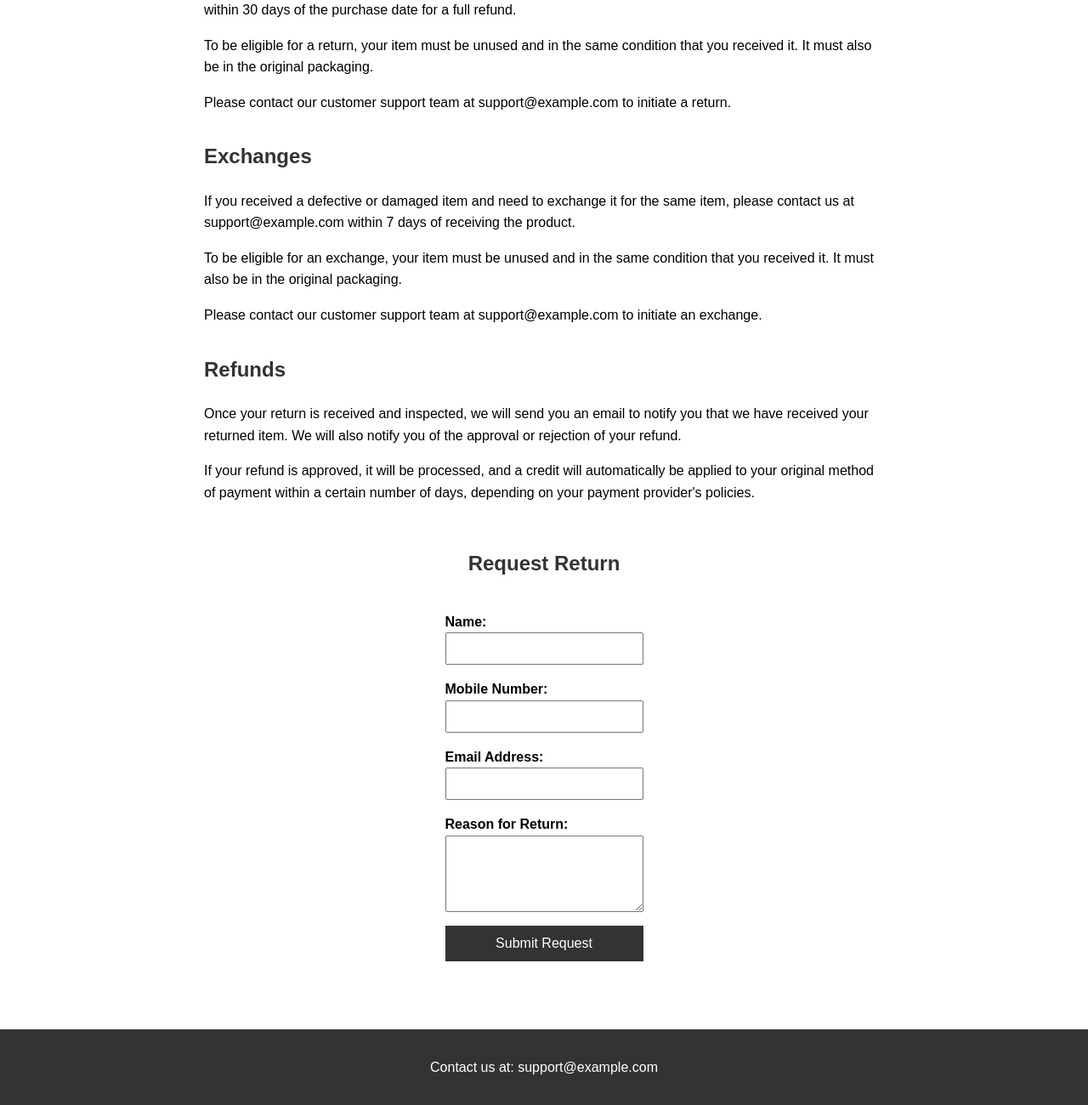
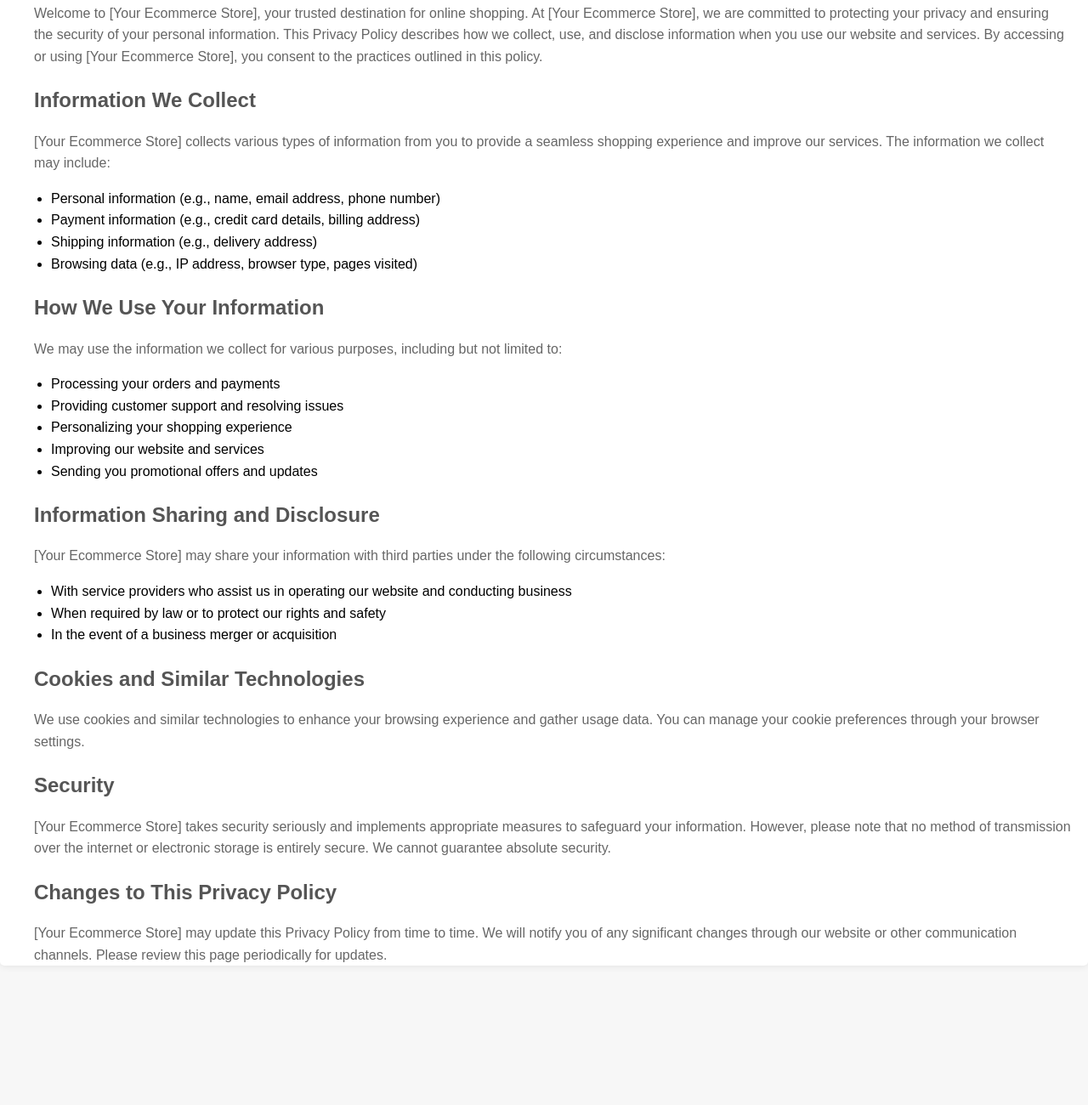
Before and after one commit to saurabh99t/doansh_exchange_page_25july, a plain HTML site: page index.html in a window 1280 px wide. Shown: the part 220-1520 px from the top of the page at 85% size. After the commit the page ends 1372 px from the top, so only its background shows below. Drawn offline with Linux system fonts and the light colour scheme.

Commit message:
Add files via upload

```diff
--- a/index.html
+++ b/index.html
@@ -1,97 +1,89 @@
-
-
-
-
-
-
-
-
-
-
-
 <!DOCTYPE html>
 <html lang="en">
 <head>
     <meta charset="UTF-8">
     <meta name="viewport" content="width=device-width, initial-scale=1.0">
-    <title>Return and Exchange Policy</title>
+    <title>Privacy Policy - Your Ecommerce Store</title>
     <link rel="stylesheet" href="style.css">
 </head>
 <body>
-    <header>
-        <h1>Return and Exchange Policy</h1>
-    </header>
-    <main>
-        <!-- ... Previous sections ... -->
 
 
 
 
+    <div class="container">
+        <header>
+            <h1>Privacy Policy</h1>
+            <p>Last updated: July 25, 2023</p>
+        </header>
+
+
+        <div class="wrap-container">
+
         <section>
-            <h2>Returns</h2>
+            <h2>Introduction</h2>
             <p>
-                We want you to be completely satisfied with your purchase. If you are not happy with your item, you may return it within 30 days of the purchase date for a full refund.
-            </p>
-            <p>
-                To be eligible for a return, your item must be unused and in the same condition that you received it. It must also be in the original packaging.
-            </p>
-            <p>
-                Please contact our customer support team at support@example.com to initiate a return.
+                Welcome to [Your Ecommerce Store], your trusted destination for online shopping. At [Your Ecommerce Store], we are committed to protecting your privacy and ensuring the security of your personal information. This Privacy Policy describes how we collect, use, and disclose information when you use our website and services. By accessing or using [Your Ecommerce Store], you consent to the practices outlined in this policy.
             </p>
         </section>
         <section>
-            <h2>Exchanges</h2>
+            <h2>Information We Collect</h2>
             <p>
-                If you received a defective or damaged item and need to exchange it for the same item, please contact us at support@example.com within 7 days of receiving the product.
+                [Your Ecommerce Store] collects various types of information from you to provide a seamless shopping experience and improve our services. The information we collect may include:
             </p>
+            <ul>
+                <li>Personal information (e.g., name, email address, phone number)</li>
+                <li>Payment information (e.g., credit card details, billing address)</li>
+                <li>Shipping information (e.g., delivery address)</li>
+                <li>Browsing data (e.g., IP address, browser type, pages visited)</li>
+            </ul>
+        </section>
+        <section>
+            <h2>How We Use Your Information</h2>
             <p>
-                To be eligible for an exchange, your item must be unused and in the same condition that you received it. It must also be in the original packaging.
+                We may use the information we collect for various purposes, including but not limited to:
             </p>
+            <ul>
+                <li>Processing your orders and payments</li>
+                <li>Providing customer support and resolving issues</li>
+                <li>Personalizing your shopping experience</li>
+                <li>Improving our website and services</li>
+                <li>Sending you promotional offers and updates</li>
+            </ul>
+        </section>
+        <section>
+            <h2>Information Sharing and Disclosure</h2>
             <p>
-                Please contact our customer support team at support@example.com to initiate an exchange.
+                [Your Ecommerce Store] may share your information with third parties under the following circumstances:
+            </p>
+            <ul>
+                <li>With service providers who assist us in operating our website and conducting business</li>
+                <li>When required by law or to protect our rights and safety</li>
+                <li>In the event of a business merger or acquisition</li>
+            </ul>
+        </section>
+        <section>
+            <h2>Cookies and Similar Technologies</h2>
+            <p>
+                We use cookies and similar technologies to enhance your browsing experience and gather usage data. You can manage your cookie preferences through your browser settings.
             </p>
         </section>
         <section>
-            <h2>Refunds</h2>
+            <h2>Security</h2>
             <p>
-                Once your return is received and inspected, we will send you an email to notify you that we have received your returned item. We will also notify you of the approval or rejection of your refund.
+                [Your Ecommerce Store] takes security seriously and implements appropriate measures to safeguard your information. However, please note that no method of transmission over the internet or electronic storage is entirely secure. We cannot guarantee absolute security.
             </p>
+        </section>
+        <section>
+            <h2>Changes to This Privacy Policy</h2>
             <p>
-                If your refund is approved, it will be processed, and a credit will automatically be applied to your original method of payment within a certain number of days, depending on your payment provider's policies.
+                [Your Ecommerce Store] may update this Privacy Policy from time to time. We will notify you of any significant changes through our website or other communication channels. Please review this page periodically for updates.
             </p>
         </section>
 
-        <!-- Form for return request -->
 
+    </div>
 
-        <!-- Form for return request -->
-        <section class="return-form-section">
-            <h2>Request Return</h2>
-            <form action="/submit_return_request" method="post">
-                <div>
-                    <label for="name">Name:</label>
-                    <input type="text" id="name" name="name" required>
-                </div>
-                <div>
-                    <label for="mobile">Mobile Number:</label>
-                    <input type="tel" id="mobile" name="mobile" required>
-                </div>
-                <div>
-                    <label for="email">Email Address:</label>
-                    <input type="email" id="email" name="email" required>
-                </div>
-                <div>
-                    <label for="reason">Reason for Return:</label>
-                    <textarea id="reason" name="reason" rows="4" required></textarea>
-                </div>
-                <div>
-                    <button type="submit">Submit Request</button>
-                </div>
-            </form>
-        </section>
-    </main>
-    <footer>
-        <p>Contact us at: support@example.com</p>
-    </footer>
+    </div>
 </body>
 </html>
--- a/style.css
+++ b/style.css
@@ -3,126 +3,66 @@ body {
     line-height: 1.6;
     margin: 0;
     padding: 0;
+    background-color: #f7f7f7;
+}
+
+.container {
+    /* max-width: 800px; */
+    margin: 0 auto;
+
+    background-color: #fff;
+    box-shadow: 0 0 10px rgba(0, 0, 0, 0.1);
+    border-radius: 5px;
 }
 
 header {
-    background-color: #333;
-    color: #fff;
     text-align: center;
-    padding: 1rem;
+    margin-bottom: 30px;
 }
 
-header h1 {
-    margin: 0;
-}
-
-main {
-    max-width: 800px;
-    margin: 0 auto;
-    padding: 2rem;
-}
-
-section {
-    margin-bottom: 2rem;
+h1 {
+    color: #ffffff;
+    font-size: 32px;
+    background-color: #87CBB9;
+    padding: 20px;
+    margin-top: 0;
 }
 
 h2 {
-    color: #333;
+    color: #555;
+    font-size: 24px;
+    margin-bottom: 10px;
+    padding-left: 20px;
+}
+
+p {
+    color: #666;
+    padding-left: 20px;
+}
+
+ul {
+    list-style: disc;
+    margin-left: 20px;
+    padding-left: 20px;
 }
 
 footer {
-    background-color: #333;
-    color: #fff;
+    margin-top: 30px;
     text-align: center;
-    padding: 1rem;
+    color: #999;
 }
 
 
-
-
-
-
-
-
-
-
-
-
-body {
-    font-family: Arial, sans-serif;
-    line-height: 1.6;
-    margin: 0;
-    padding: 0;
+.wrap-container{
+    padding: 0 20px;
 }
 
+@media (max-width: 600px) {
+    h1 {
+        font-size: 28px;
+    }
 
-header {
-    background-color: #333;
-    color: #fff;
-    text-align: center;
-    padding: 1rem;
+    h2 {
+        font-size: 20px;
+    }
 }
-
-header h1 {
-    margin: 0;
-}
-
-/* ... Previous styles ... */
-
-main {
-    max-width: 800px;
-    margin: 0 auto;
-    padding: 2rem;
-}
-
-/* Center the form */
-.return-form-section {
-    display: flex;
-    flex-direction: column;
-    align-items: center;
-}
-
-/* Style the form inputs */
-.return-form-section form {
-    display: flex;
-    flex-direction: column;
-    max-width: 400px;
-    margin-top: 1rem;
-}
-
-.return-form-section form div {
-    display: flex;
-    flex-direction: column;
-    margin-bottom: 1rem;
-}
-
-.return-form-section form label {
-    font-weight: bold;
-}
-
-.return-form-section form input,
-.return-form-section form textarea {
-    padding: 0.5rem;
-    font-size: 16px;
-}
-
-.return-form-section form textarea {
-    resize: vertical;
-}
-
-.return-form-section form button {
-    padding: 0.75rem 1rem;
-    font-size: 16px;
-    background-color: #333;
-    color: #fff;
-    border: none;
-    cursor: pointer;
-}
-
-.footer {
-    /* ... Previous styles ... */
-    background-color: #333;
-    color: #fff;
-    text-align: center;
-    padding: 1rem;
-}
```
